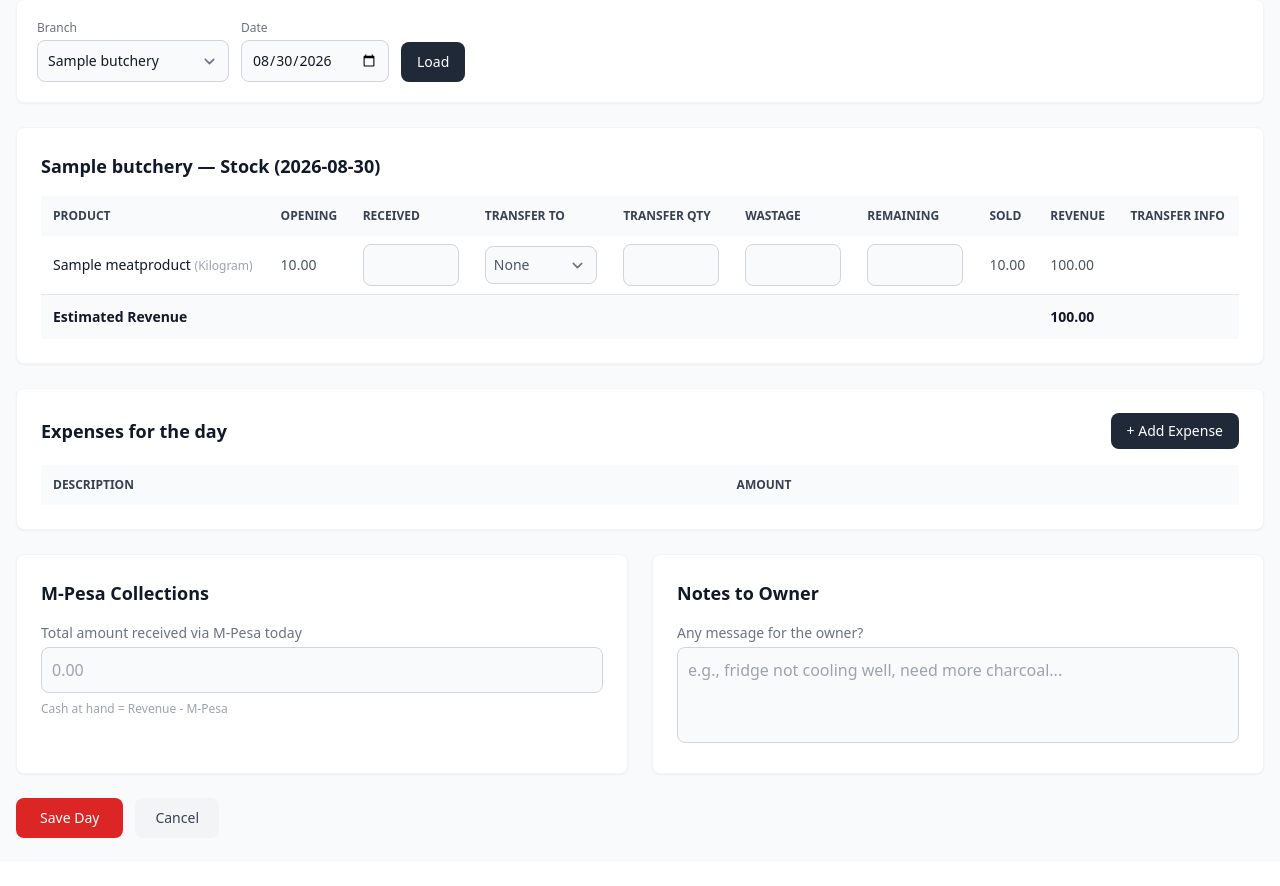
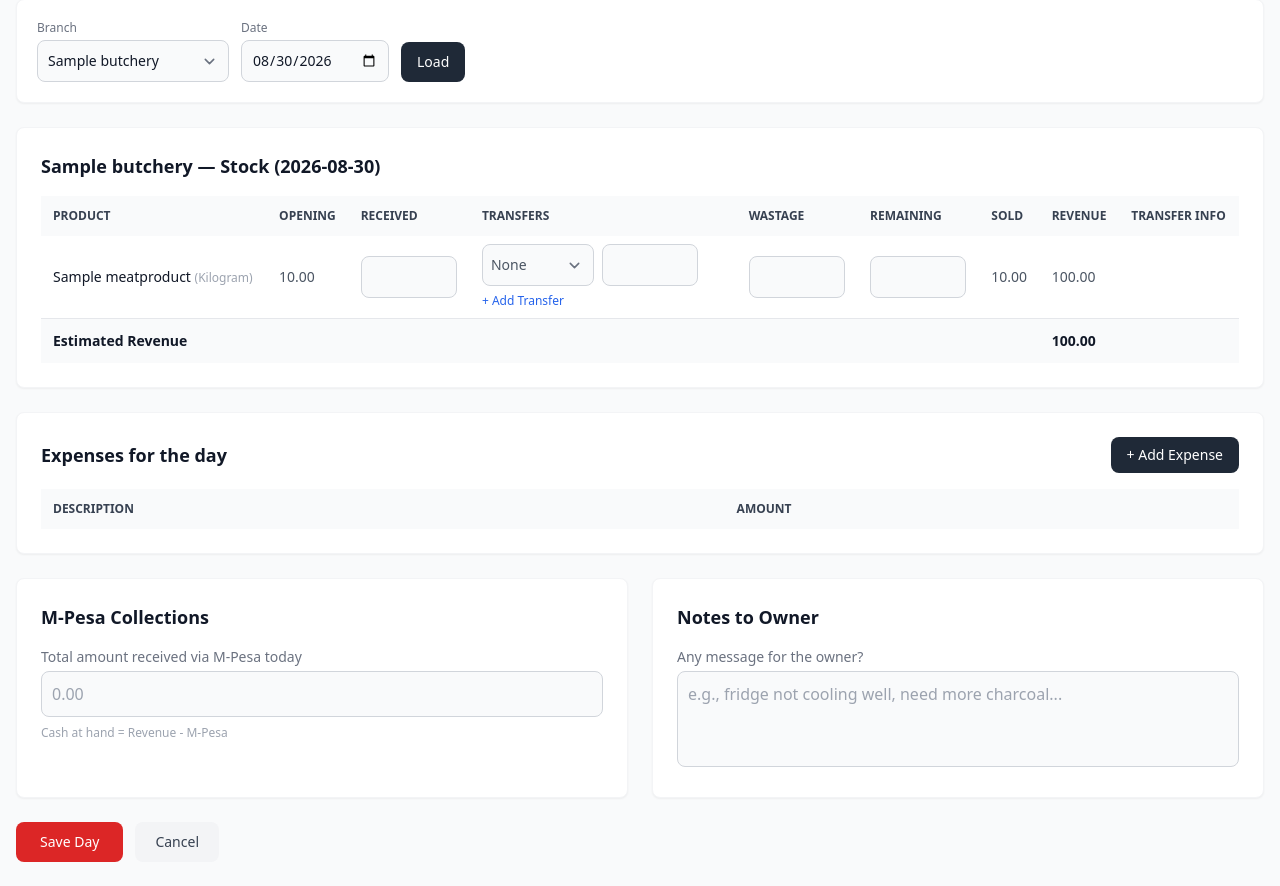
Before and after one commit to VictorMundia/BMS, a Django app: page /inventory/daily-stock/ in a window 1280 px wide. Shown: the part 166-1052 px from the top of the page. Before the commit the page ends 1004 px from the top, so only its background shows below. Run offline with Django 4.2, Linux system fonts and the light colour scheme; a user stored in the database is signed in; tables that the repository leaves empty hold one stand-in row (values such as "Sample post"); lists and menus that the app fills with data are empty; some libraries are stand-ins or nearby versions.

Commit message:
Fix liver price to 800, allow multiple transfers, fix cash at hand calculation

```diff
--- a/inventory/templates/daily_stock_entry.html
+++ b/inventory/templates/daily_stock_entry.html
@@ -50,8 +50,8 @@
                         <th class="px-3 py-3">Product</th>
                         <th class="px-3 py-3">Opening</th>
                         <th class="px-3 py-3">Received</th>
-                        <th class="px-3 py-3">Transfer To</th>
-                        <th class="px-3 py-3">Transfer Qty</th>
+                        <th class="px-3 py-3">Transfers</th>
+                        <th class="px-3 py-3"></th>
                         <th class="px-3 py-3">Wastage</th>
                         <th class="px-3 py-3">Remaining</th>
                         <th class="px-3 py-3">Sold</th>
@@ -74,6 +74,8 @@
                                    value="{{ row.received }}" class="received w-24 bg-gray-50 border border-gray-300 rounded-lg p-2">
                         </td>
                         <td class="px-3 py-2">
+                            <div id="transfer-container-{{ row.product.id }}">
+                                <div class="transfer-row flex gap-2 mb-1">
                                     <select name="transfer_to_{{ row.product.id }}" class="transfer-to w-28 bg-gray-50 border border-gray-300 rounded-lg p-2">
                                         <option value="">None</option>
                                         {% for b in branches %}
@@ -82,11 +84,13 @@
                                             {% endif %}
                                         {% endfor %}
                                     </select>
+                                    <input type="number" step="0.01" min="0" name="transfer_quantity_{{ row.product.id }}"
+                                           value="" class="transfer-quantity w-24 bg-gray-50 border border-gray-300 rounded-lg p-2">
+                                </div>
+                            </div>
+                            <button type="button" onclick="addTransferRow({{ row.product.id }})" class="text-xs text-blue-600 hover:underline">+ Add Transfer</button>
                         </td>
-                        <td class="px-3 py-2">
-                            <input type="number" step="0.01" min="0" name="transfer_quantity_{{ row.product.id }}"
-                                   value="{{ row.transfer_quantity }}" class="transfer-quantity w-24 bg-gray-50 border border-gray-300 rounded-lg p-2">
-                        </td>
+                        <td class="px-3 py-2"></td>
                         <td class="px-3 py-2">
                             <input type="number" step="0.01" min="0" name="wastage_{{ row.product.id }}"
                                    value="{{ row.wastage }}" class="wastage w-24 bg-gray-50 border border-gray-300 rounded-lg p-2">
@@ -98,11 +102,12 @@
                         <td class="px-3 py-2 sold-cell font-medium">0</td>
                         <td class="px-3 py-2 revenue-cell font-medium">0.00</td>
                         <td class="px-3 py-2 text-xs text-gray-500">
-                            {% if row.transfer_from %}
-                                From: {{ row.transfer_from.name }} ({{ row.transfer_quantity }})
-                            {% elif row.transfer_to %}
-                                To: {{ row.transfer_to.name }} ({{ row.transfer_quantity }})
-                            {% endif %}
+                            {% for transfer in row.transfers_out.all %}
+                                To: {{ transfer.to_butchery.name }} ({{ transfer.quantity }})<br>
+                            {% endfor %}
+                            {% for transfer in row.transfers_in.all %}
+                                From: {{ transfer.source_daily_stock.product.butchery.name }} ({{ transfer.quantity }})<br>
+                            {% endfor %}
                         </td>
                     </tr>
                     {% endfor %}
@@ -171,16 +176,38 @@
 
 <script>
 (function(){
+    function addTransferRow(productId) {
+        const container = document.getElementById('transfer-container-' + productId);
+        const newRow = document.createElement('div');
+        newRow.className = 'transfer-row flex gap-2 mb-1';
+        newRow.innerHTML = `
+            <select name="transfer_to_${productId}" class="transfer-to w-28 bg-gray-50 border border-gray-300 rounded-lg p-2">
+                <option value="">None</option>
+                {% for b in branches %}
+                    {% if b.id != selected.id %}
+                    <option value="{{ b.id }}">{{ b.name }}</option>
+                    {% endif %}
+                {% endfor %}
+            </select>
+            <input type="number" step="0.01" min="0" name="transfer_quantity_${productId}"
+                   value="" class="transfer-quantity w-24 bg-gray-50 border border-gray-300 rounded-lg p-2">
+        `;
+        container.appendChild(newRow);
+    }
+
     function recalc(){
         let totalRev = 0;
         document.querySelectorAll('.stock-row').forEach(function(row){
             const opening = parseFloat(row.dataset.opening) || 0;
             const selling = parseFloat(row.dataset.selling) || 0;
             const received = parseFloat(row.querySelector('.received').value) || 0;
-            const transferQty = parseFloat(row.querySelector('.transfer-quantity').value) || 0;
+            let totalTransferQty = 0;
+            row.querySelectorAll('.transfer-quantity').forEach(function(input){
+                totalTransferQty += parseFloat(input.value) || 0;
+            });
             const wastage = parseFloat(row.querySelector('.wastage').value) || 0;
             const closing = parseFloat(row.querySelector('.closing').value) || 0;
-            let sold = opening + received - transferQty - wastage - closing;
+            let sold = opening + received - totalTransferQty - wastage - closing;
             if(sold < 0) sold = 0;
             const rev = sold * selling;
             row.querySelector('.sold-cell').textContent = sold.toFixed(2);
--- a/inventory/views.py
+++ b/inventory/views.py
@@ -100,8 +100,10 @@ def _dashboard_context(date, branch_id=None):
         per_branch = [_branch_day_stats(branch, date)] if branch else []
     else:
         per_branch = [_branch_day_stats(b, date) for b in Butchery.objects.all()]
-    keys = ['revenue', 'cogs', 'gross_profit', 'expenses', 'net_profit', 'stock_value', 'mpesa_amount', 'cash_at_hand']
+    keys = ['revenue', 'cogs', 'gross_profit', 'expenses', 'net_profit', 'stock_value', 'mpesa_amount']
     totals = {k: sum((b[k] for b in per_branch), Decimal('0.00')) for k in keys}
+    # Calculate cash_at_hand as total revenue minus total M-Pesa
+    totals['cash_at_hand'] = totals['revenue'] - totals['mpesa_amount']
     return {'date': date, 'per_branch': per_branch, 'totals': totals, 'selected_branch_id': branch_id}
 
 
@@ -226,50 +228,55 @@ def daily_stock_entry(request):
                 received = _to_decimal(request.POST.get(f'received_{product.id}'))
                 closing = _to_decimal(request.POST.get(f'closing_{product.id}'))
                 wastage = _to_decimal(request.POST.get(f'wastage_{product.id}'))
-                transfer_to_id = request.POST.get(f'transfer_to_{product.id}')
-                transfer_quantity = _to_decimal(request.POST.get(f'transfer_quantity_{product.id}'))
                 opening = _opening_for(product, post_date)
 
-                # Handle transfer logic
-                transfer_to = None
-                if transfer_to_id and transfer_quantity > 0:
-                    transfer_to = get_object_or_404(Butchery, pk=transfer_to_id)
-                    # Validate that source has enough stock
-                    if opening + received < transfer_quantity:
-                        messages.error(request, f'Not enough stock for {product.name} to transfer {transfer_quantity} to {transfer_to.name}')
-                        return redirect(f"{reverse('daily_stock_entry')}?butchery={butchery.id}&date={post_date}")
+                # Handle multiple transfers
+                transfer_to_ids = request.POST.getlist(f'transfer_to_{product.id}')
+                transfer_quantities = request.POST.getlist(f'transfer_quantity_{product.id}')
 
-                    # Find the same product in the destination branch
-                    dest_product = MeatProduct.objects.filter(
-                        name=product.name,
-                        butchery=transfer_to,
-                        category=product.category
-                    ).first()
+                total_transferred = Decimal('0')
+                for transfer_to_id, transfer_quantity in zip(transfer_to_ids, transfer_quantities):
+                    transfer_to_id = transfer_to_id.strip()
+                    transfer_quantity = _to_decimal(transfer_quantity)
 
-                    if dest_product:
-                        # Create incoming transfer for destination branch
-                        dest_opening = _opening_for(dest_product, post_date)
-                        dest_daily = DailyStock.objects.filter(product=dest_product, date=post_date).first()
-                        dest_received = dest_daily.received if dest_daily else Decimal('0')
-                        dest_closing = dest_daily.closing_stock if dest_daily else dest_opening
-                        dest_wastage = dest_daily.wastage if dest_daily else Decimal('0')
+                    if transfer_to_id and transfer_quantity > 0:
+                        transfer_to = get_object_or_404(Butchery, pk=transfer_to_id)
 
-                        DailyStock.objects.update_or_create(
-                            product=dest_product, date=post_date,
-                            defaults={
-                                'opening_stock': dest_opening,
-                                'received': dest_received + transfer_quantity,
-                                'closing_stock': dest_closing + transfer_quantity,
-                                'wastage': dest_wastage,
-                                'transfer_from': butchery,
-                                'transfer_quantity': transfer_quantity,
-                                'recorded_by': request.user,
-                            },
-                        )
-                        # Update destination product's current stock
-                        dest_product.current_stock = dest_closing + transfer_quantity
-                        dest_product.save()
-                        messages.success(request, f'Transferred {transfer_quantity} {product.name} to {transfer_to.name}')
+                        # Validate that source has enough stock
+                        if opening + received < total_transferred + transfer_quantity:
+                            messages.error(request, f'Not enough stock for {product.name} to transfer {transfer_quantity} to {transfer_to.name}')
+                            return redirect(f"{reverse('daily_stock_entry')}?butchery={butchery.id}&date={post_date}")
+
+                        # Find the same product in the destination branch
+                        dest_product = MeatProduct.objects.filter(
+                            name=product.name,
+                            butchery=transfer_to,
+                            category=product.category
+                        ).first()
+
+                        if dest_product:
+                            # Create incoming transfer for destination branch
+                            dest_opening = _opening_for(dest_product, post_date)
+                            dest_daily = DailyStock.objects.filter(product=dest_product, date=post_date).first()
+                            dest_received = dest_daily.received if dest_daily else Decimal('0')
+                            dest_closing = dest_daily.closing_stock if dest_daily else dest_opening
+                            dest_wastage = dest_daily.wastage if dest_daily else Decimal('0')
+
+                            DailyStock.objects.update_or_create(
+                                product=dest_product, date=post_date,
+                                defaults={
+                                    'opening_stock': dest_opening,
+                                    'received': dest_received + transfer_quantity,
+                                    'closing_stock': dest_closing + transfer_quantity,
+                                    'wastage': dest_wastage,
+                                    'recorded_by': request.user,
+                                },
+                            )
+                            # Update destination product's current stock
+                            dest_product.current_stock = dest_closing + transfer_quantity
+                            dest_product.save()
+                            total_transferred += transfer_quantity
+                            messages.success(request, f'Transferred {transfer_quantity} {product.name} to {transfer_to.name}')
 
                 DailyStock.objects.update_or_create(
                     product=product, date=post_date,
@@ -278,11 +285,24 @@ def daily_stock_entry(request):
                         'received': received,
                         'closing_stock': closing,
                         'wastage': wastage,
-                        'transfer_to': transfer_to,
-                        'transfer_quantity': transfer_quantity if transfer_to else Decimal('0'),
                         'recorded_by': request.user,
                     },
                 )
+
+                # Create DailyTransfer records
+                daily_stock = DailyStock.objects.get(product=product, date=post_date)
+                for transfer_to_id, transfer_quantity in zip(transfer_to_ids, transfer_quantities):
+                    transfer_to_id = transfer_to_id.strip()
+                    transfer_quantity = _to_decimal(transfer_quantity)
+
+                    if transfer_to_id and transfer_quantity > 0:
+                        transfer_to = get_object_or_404(Butchery, pk=transfer_to_id)
+                        DailyTransfer.objects.create(
+                            source_daily_stock=daily_stock,
+                            to_butchery=transfer_to,
+                            quantity=transfer_quantity,
+                        )
+
                 MeatProduct.objects.filter(pk=product.pk).update(current_stock=closing)
             for amount, desc in zip(
                 request.POST.getlist('exp_amount'),
@@ -323,10 +343,13 @@ def daily_stock_entry(request):
                 'received': existing.received if existing else '',
                 'closing': existing.closing_stock if existing else '',
                 'wastage': existing.wastage if existing else '',
-                'transfer_quantity': existing.transfer_quantity if existing else '',
-                'transfer_from': existing.transfer_from if existing else None,
-                'transfer_to': existing.transfer_to if existing else None,
             })
+            if existing:
+                rows[-1]['transfers_out'] = existing.transfers_out.all()
+                rows[-1]['transfers_in'] = existing.transfers_in.all()
+            else:
+                rows[-1]['transfers_out'] = []
+                rows[-1]['transfers_in'] = []
     summary = DailyBranchSummary.objects.filter(butchery=selected, date=date).first()
     context = {
         'branches': branches,
--- a/setup_heroku_data.py
+++ b/setup_heroku_data.py
@@ -50,7 +50,7 @@ for cat_data in categories_data:
 products_data = [
     {'name': 'Beef', 'category': 'Beef', 'selling_price': 860, 'unit': 'KG'},
     {'name': 'Goat', 'category': 'Goat Meat', 'selling_price': 1000, 'unit': 'KG'},
-    {'name': 'Liver', 'category': 'Offal', 'selling_price': 900, 'unit': 'KG'},
+    {'name': 'Liver', 'category': 'Offal', 'selling_price': 800, 'unit': 'KG'},
     {'name': 'Chicken', 'category': 'Chicken', 'selling_price': 620, 'unit': 'PC'},
     {'name': 'Kienyeji Chicken', 'category': 'Chicken', 'selling_price': 1000, 'unit': 'PC'},
     {'name': 'Minced Meat', 'category': 'Beef', 'selling_price': 960, 'unit': 'KG'},
```
Also changed, not shown: inventory/models.py (+21 -34 lines), inventory/migrations/0008_remove_dailystock_transfer_from_and_more.py (added). Lines whose indentation alone changed are shown as unchanged.
